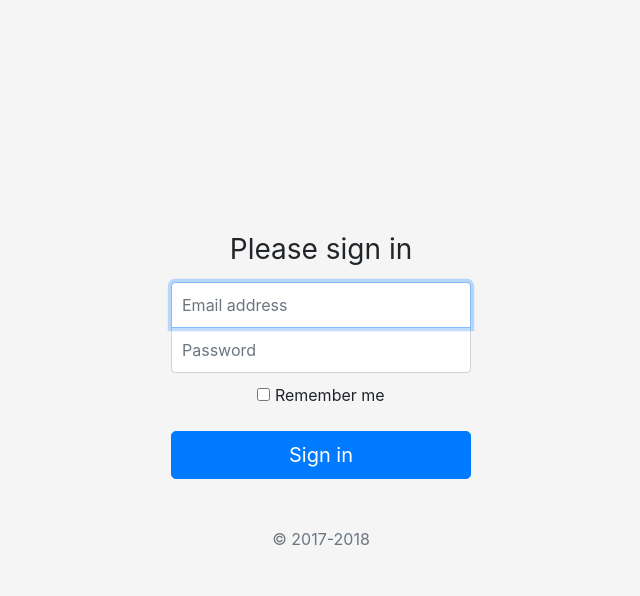
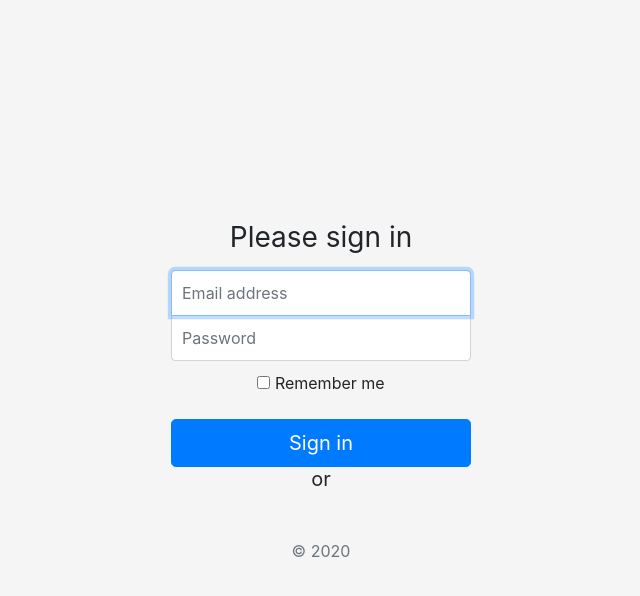
Before and after one commit to jwtufano/personal-dashboard, a Django app: template backend/templates/backend/login.html in a window 1280 px wide. Shown: the top 596 px of the page, without its empty margins (319-959 px from the left). Run offline with Django 3.2, Linux system fonts and the light colour scheme; the template is opened without the code that fills it, so the values that code supplies are empty; some libraries are stand-ins or nearby versions.

Commit message:
Added Google Sign-in Button
- added code to display sign-in button

```diff
--- a/backend/templates/backend/login.html
+++ b/backend/templates/backend/login.html
@@ -32,7 +32,9 @@
         </label>
       </div>
       <button class="btn btn-lg btn-primary btn-block" type="submit">Sign in</button>
-      <p class="mt-5 mb-3 text-muted">&copy; 2017-2018</p>
+      <h1 class="h5 mb-3 font-weight-normal">or</h1>
+      <div class="g-signin2" data-onsuccess="onSignIn"></div>
+      <p class="mt-5 mb-3 text-muted">&copy; 2020</p>
     </form>
   </body>
 </html>
```
